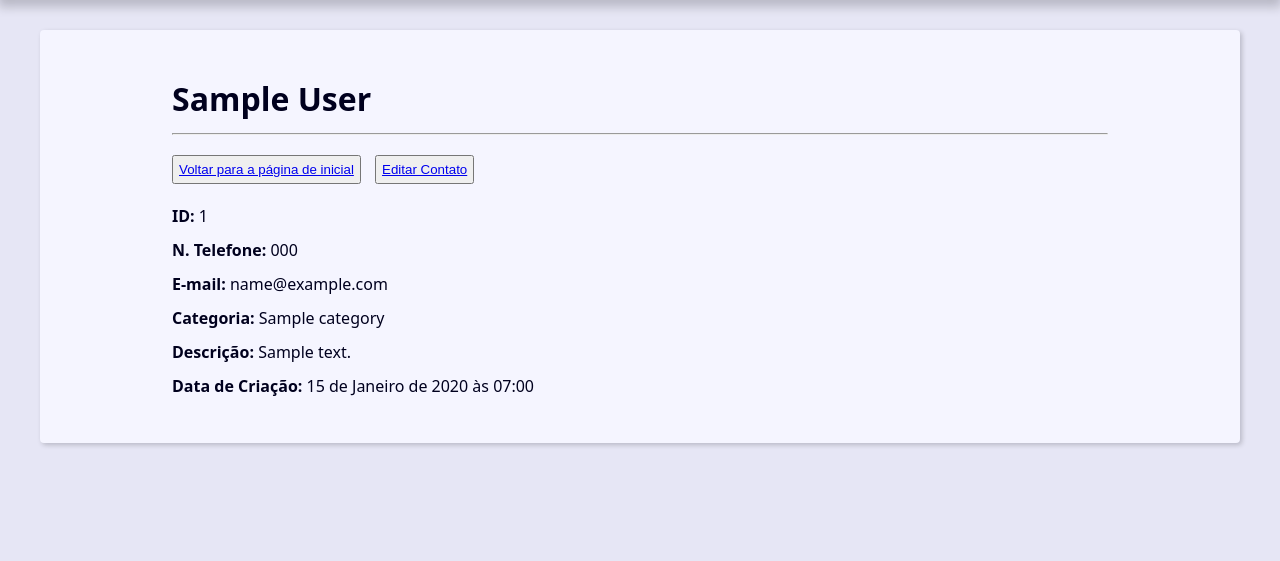
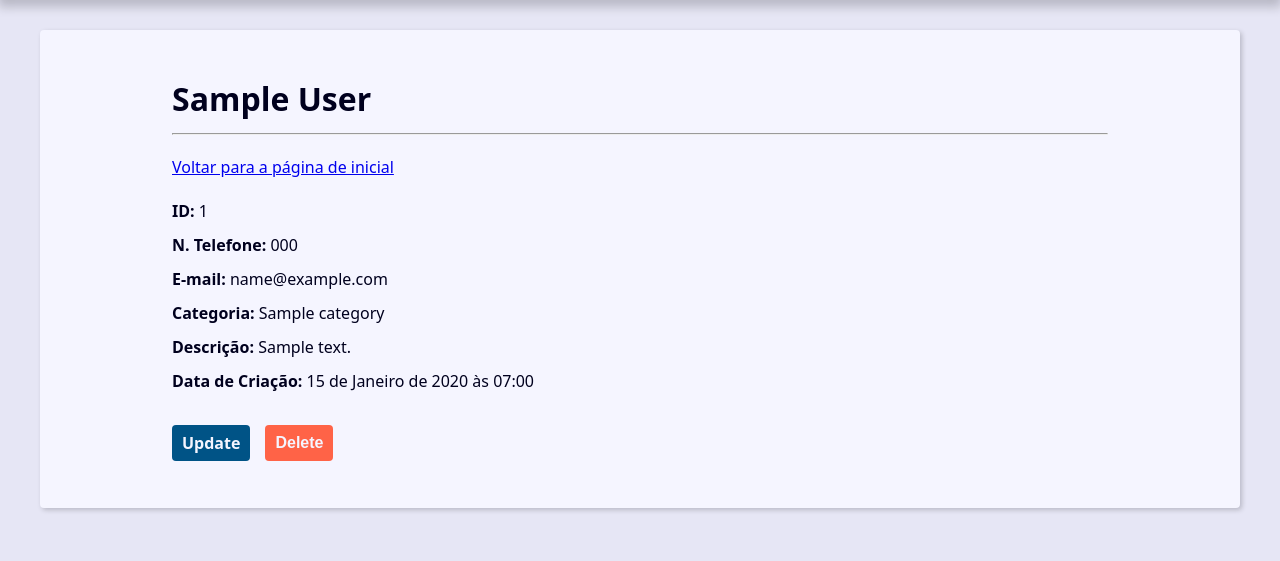
Before and after one commit to ThyagoThayllan/Agenda-Django-Curso, a Django app: page /contact/1/ in a window 1280 px wide. Shown: the part 239-800 px from the top of the page. Run offline with Django 4.2, Linux system fonts and the light colour scheme; tables that the repository leaves empty hold one stand-in row (values such as "Sample post").

Commit message:
subir alterações

```diff
--- a/contact/urls.py
+++ b/contact/urls.py
@@ -1,5 +1,6 @@
 from django.urls import path
 from contact.views import ContactCreate
+from contact.views import ContactDelete
 from contact.views import ContactUpdate
 from contact.views import ContactView
 from contact.views import Contacts
@@ -10,6 +11,7 @@ app_name = 'contact'
 urlpatterns = [
     path('', Contacts.as_view(), name='contacts'),
     path('contact/<int:pk>/', ContactView.as_view(), name='contact'),
+    path('contact/<int:pk>/delete/', ContactDelete.as_view(), name='delete'),
     path('contact/<int:pk>/update/', ContactUpdate.as_view(), name='update'),
     path('contact/create/', ContactCreate.as_view(), name='create'),
 ]
--- a/contact/views.py
+++ b/contact/views.py
@@ -1,11 +1,14 @@
 from django.contrib import messages
 from django.core.paginator import Paginator
 from django.db.models import Q
-from django.http import HttpRequest, HttpResponseRedirect
+from django.http import HttpRequest
+from django.http import HttpResponsePermanentRedirect
+from django.http import HttpResponseRedirect
 from django.http.response import HttpResponse
 from django.shortcuts import redirect
 from django.shortcuts import render
 from django.urls import reverse
+from django.views import View
 from django.views.generic import TemplateView
 
 from contact.forms import ContactForm
@@ -34,6 +37,21 @@ class ContactCreate(TemplateView):
         return render(request, self.template_name, {'form': form})
 
 
+class ContactDelete(View):
+    def post(
+        self, request: HttpRequest, pk: int
+    ) -> HttpResponseRedirect | HttpResponsePermanentRedirect:
+        try:
+            contact = Contact.objects.get(pk=pk)
+        except Contact.DoesNotExist:
+            messages.error(request, f'Contato de ID <b>{pk}</b> não existe. Tente novamente.')
+            return redirect('contact:contacts')
+
+        contact.delete()
+
+        return redirect('contact:contacts')
+
+
 class ContactUpdate(TemplateView):
     template_name = 'contact/contact-form.html'
     title = 'Editar Contato'
@@ -59,14 +77,20 @@ class ContactUpdate(TemplateView):
         return render(request, self.template_name, context)
 
     def post(self, request: HttpRequest, pk: int) -> HttpResponse | HttpResponseRedirect:
-        form = ContactForm(data=request.POST)
+        try:
+            contact = Contact.objects.get(pk=pk)
+        except Contact.DoesNotExist:
+            messages.error(request, f'Contato de ID <b>{pk}</b> não existe. Tente novamente.')
+            return redirect('contact:contacts')
 
-        if not form.is_valid():
-            return render(request, self.template_name, {'form': form})
+        form = ContactForm(data=request.POST, instance=contact)
 
-        form.save()
+        if form.is_valid():
+            form.save()
 
-        return redirect('contact:update')
+            return redirect('contact:update', pk=pk)
+
+        return render(request, self.template_name, {'form': form})
 
 
 class ContactView(TemplateView):
--- a/static/css/style.css
+++ b/static/css/style.css
@@ -312,3 +312,24 @@ svg {
   filter: brightness(80%);
   box-shadow: 0 0 5px var(--link-dark-color);
 }
+
+
+.contact-links {
+  margin-block: calc(var(--small-font-size) * 2);
+  display: flex;
+  align-items: center;
+  gap: 0 var(--spacing);
+}
+
+.btn-link {
+  font-size: var(--small-font-size);
+  text-decoration: none;
+  font-weight: bold;
+  padding: 1rem;
+  display: block;
+  line-height: var(--small-font-size);
+}
+
+.btn-delete {
+  background: tomato;
+}
--- a/templates/contact/contact.html
+++ b/templates/contact/contact.html
@@ -6,12 +6,7 @@
 
         <hr>
         <div style="margin: 2rem 0;">
-            <button style="padding: 0.5rem">
-                <a href="{% url 'contact:contacts' %}">Voltar para a página de inicial</a>
-            </button>
-            <button style="padding: 0.5rem; margin-left: 1rem;">
-                <a href="{% url 'contact:update' contact.pk %}">Editar Contato</a>
-            </button>
+            <a href="{% url 'contact:contacts' %}">Voltar para a página de inicial</a>
         </div>
 
         <p><b>ID:</b> {{ contact.id }}</p>
@@ -20,5 +15,15 @@
         <p><b>Categoria:</b> {{ contact.category.name }}</p>
         <p><b>Descrição:</b> {{ contact.description }}</p>
         <p><b>Data de Criação:</b> {{ contact.created_at }}</p>
+
+        <div class="contact-links">
+            <a class="btn btn-link" href="{% url 'contact:update' contact.pk %}">Update</a>
+            <form action="{% url 'contact:delete' contact.pk %}" method="POST">
+                {% csrf_token %}
+                <button class="btn btn-link btn-delete" type="submit">
+                    Delete
+                </button>
+            </form>
+        </div>
     </div>
 {% endblock content %}
```
